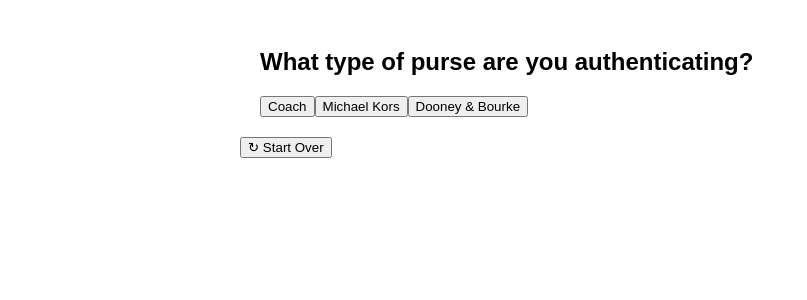
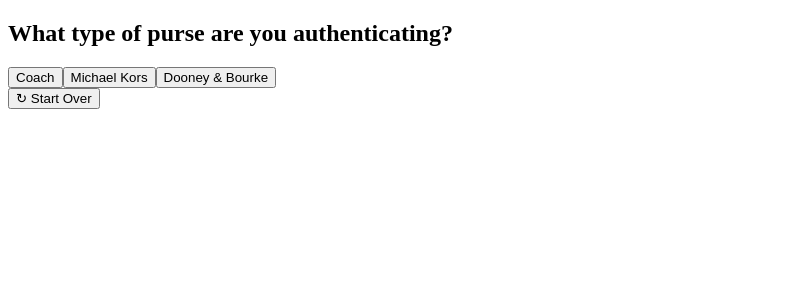
Before and after one commit to pearldiveja/purseguide, a React (Create React App) app: page / in a window 1280 px wide. Shown: the top 300 px of the page, without its empty margins (0-807 px from the left). Built offline with nearby package versions, Linux system fonts and the light colour scheme.

Commit message:
Update styles.css

```diff
--- a/src/styles.css
+++ b/src/styles.css
@@ -1,15 +1,40 @@
-.decision-tree-app {
-  max-width: 800px;
-  margin: auto;
-  font-family: Arial, sans-serif;
+/* styles.css */
+@tailwind base;
+@tailwind components;
+@tailwind utilities;
+
+.decision-tree-container {
+  @apply min-h-screen bg-gray-50 p-4;
 }
 
 .decision-card {
-  background-color: #fff;
-  border-radius: 8px;
-  padding: 20px;
+  @apply bg-white rounded-xl shadow-lg overflow-hidden;
 }
 
-.navigation-buttons button {
-  margin-right: 10px;
+.navigation-buttons {
+  @apply mt-6 flex gap-4 justify-end;
 }
+
+.option-button {
+  @apply w-full p-4 text-left rounded-lg border border-gray-200 hover:bg-gray-50 transition-colors flex items-center justify-between group;
+}
+
+.option-detail {
+  @apply text-sm text-gray-500 mr-4;
+}
+
+.result-icon {
+  @apply w-6 h-6 flex-shrink-0;
+}
+
+.tip-item {
+  @apply flex items-start gap-3 p-3 bg-gray-50 rounded-lg;
+}
+
+.auth-pass {
+  @apply text-green-600 bg-green-50 px-3 py-1 rounded-full text-sm;
+}
+
+.auth-fail {
+  @apply text-red-600 bg-red-50 px-3 py-1 rounded-full text-sm;
+}
```
